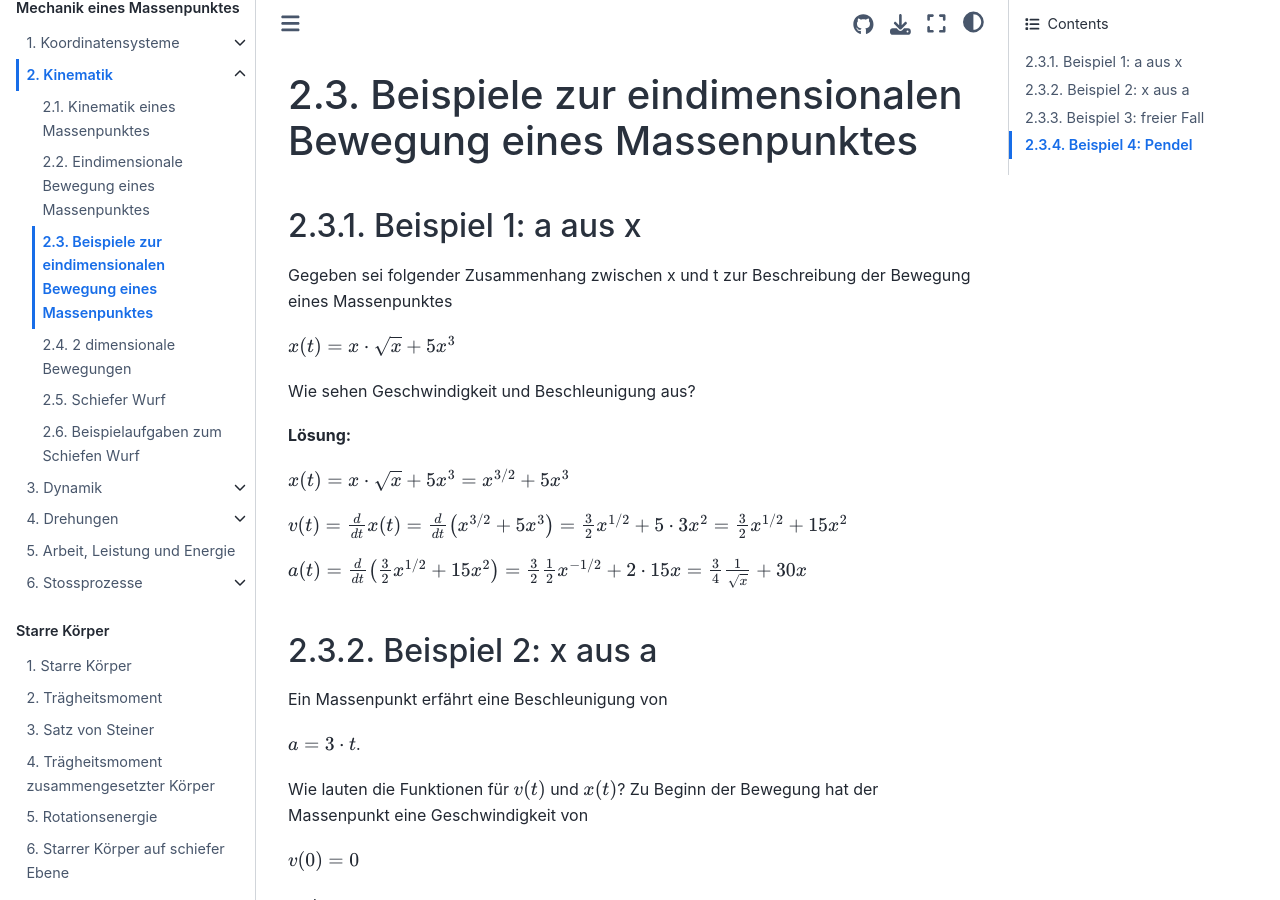
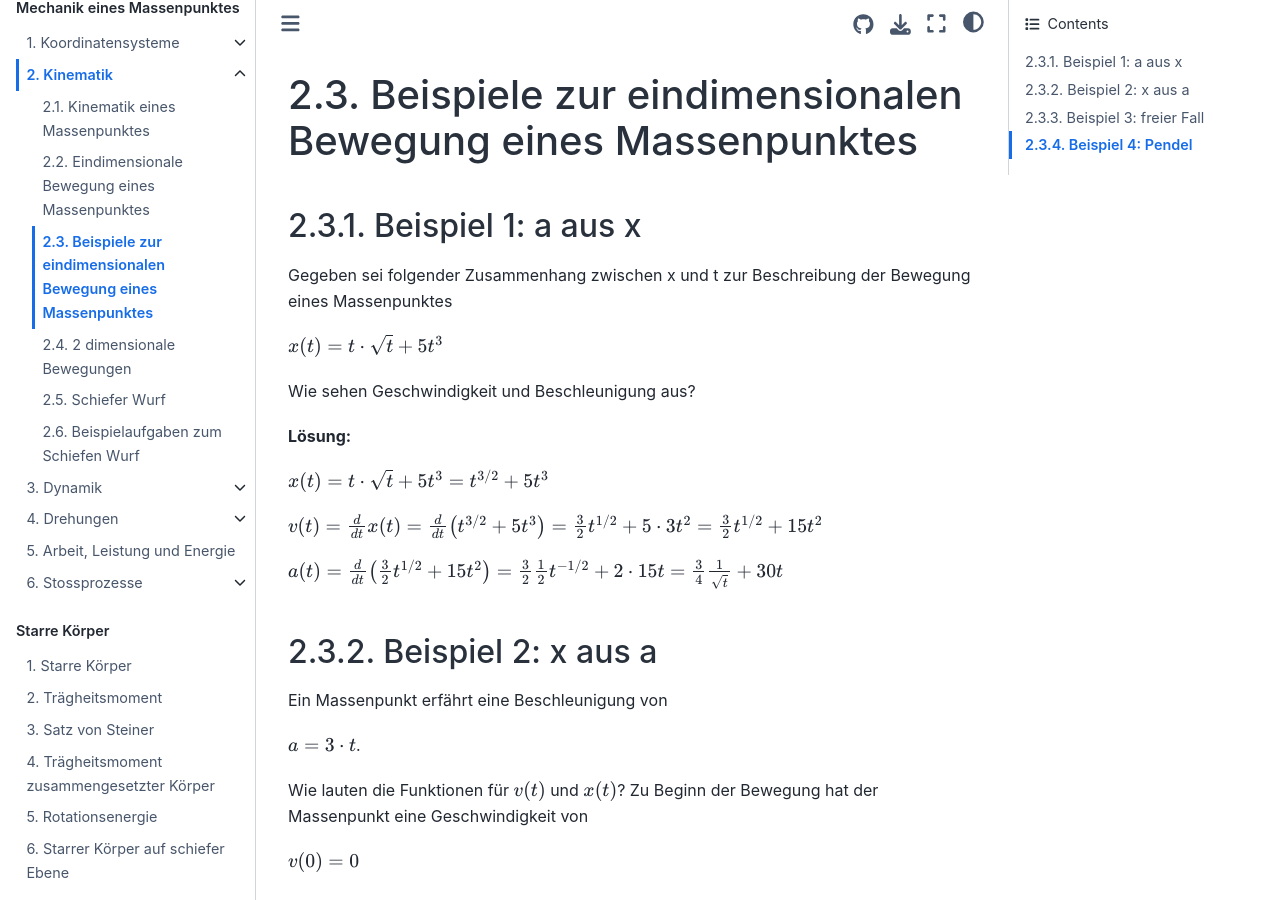
Before and after one commit to EUPhysik/LecturePhysicsOne, a Jupyter Book: the page built from book/Massenpunkt/Kinematik/mechanik_massenpunkt_1d_Beispiele.md, in a window 1280 px wide and 900 px high. Built offline with Jupyter Book 1.0.4 settings and Sphinx 7.4.7 and the Sphinx Book theme 1.1.4, drawn with Linux system fonts in a browser that asks for light colours.

Commit message:
error x insteat of t corrected

```diff
--- a/book/Massenpunkt/Kinematik/mechanik_massenpunkt_1d_Beispiele.md
+++ b/book/Massenpunkt/Kinematik/mechanik_massenpunkt_1d_Beispiele.md
@@ -4,17 +4,17 @@
 
 Gegeben sei folgender Zusammenhang zwischen x und t zur Beschreibung der Bewegung eines Massenpunktes
 
-$x(t) = x \cdot \sqrt{x} + 5 x^3$
+$x(t) = t \cdot \sqrt{t} + 5 t^3$
 
 Wie sehen Geschwindigkeit und Beschleunigung aus?
 
 **Lösung:**
 
-$x(t) = x \cdot \sqrt{x} + 5 x^3 = x^{3/2} + 5 x^3$
+$x(t) = t \cdot \sqrt{t} + 5 t^3 = t^{3/2} + 5 t^3$
 
-$v(t) = \frac{d}{dt} x(t) = \frac{d}{dt} \left(x^{3/2} + 5 x^3 \right) = \frac{3}{2} x^{1/2} + 5\cdot 3 x^2 = \frac{3}{2} x^{1/2} + 15 x^2$
+$v(t) = \frac{d}{dt} x(t) = \frac{d}{dt} \left(t^{3/2} + 5 t^3 \right) = \frac{3}{2} t^{1/2} + 5\cdot 3 t^2 = \frac{3}{2} t^{1/2} + 15 t^2$
 
-$a(t) = \frac{d}{dt} \left( \frac{3}{2} x^{1/2} + 15 x^2 \right) = \frac{3}{2} \frac{1}{2}x^{-1/2} + 2\cdot 15 x = \frac{3}{4} \frac{1}{\sqrt{x}}+ 30 x$
+$a(t) = \frac{d}{dt} \left( \frac{3}{2} t^{1/2} + 15 t^2 \right) = \frac{3}{2} \frac{1}{2}t^{-1/2} + 2\cdot 15 t = \frac{3}{4} \frac{1}{\sqrt{t}}+ 30 t$
 
 ## Beispiel 2: x aus a
 
```
